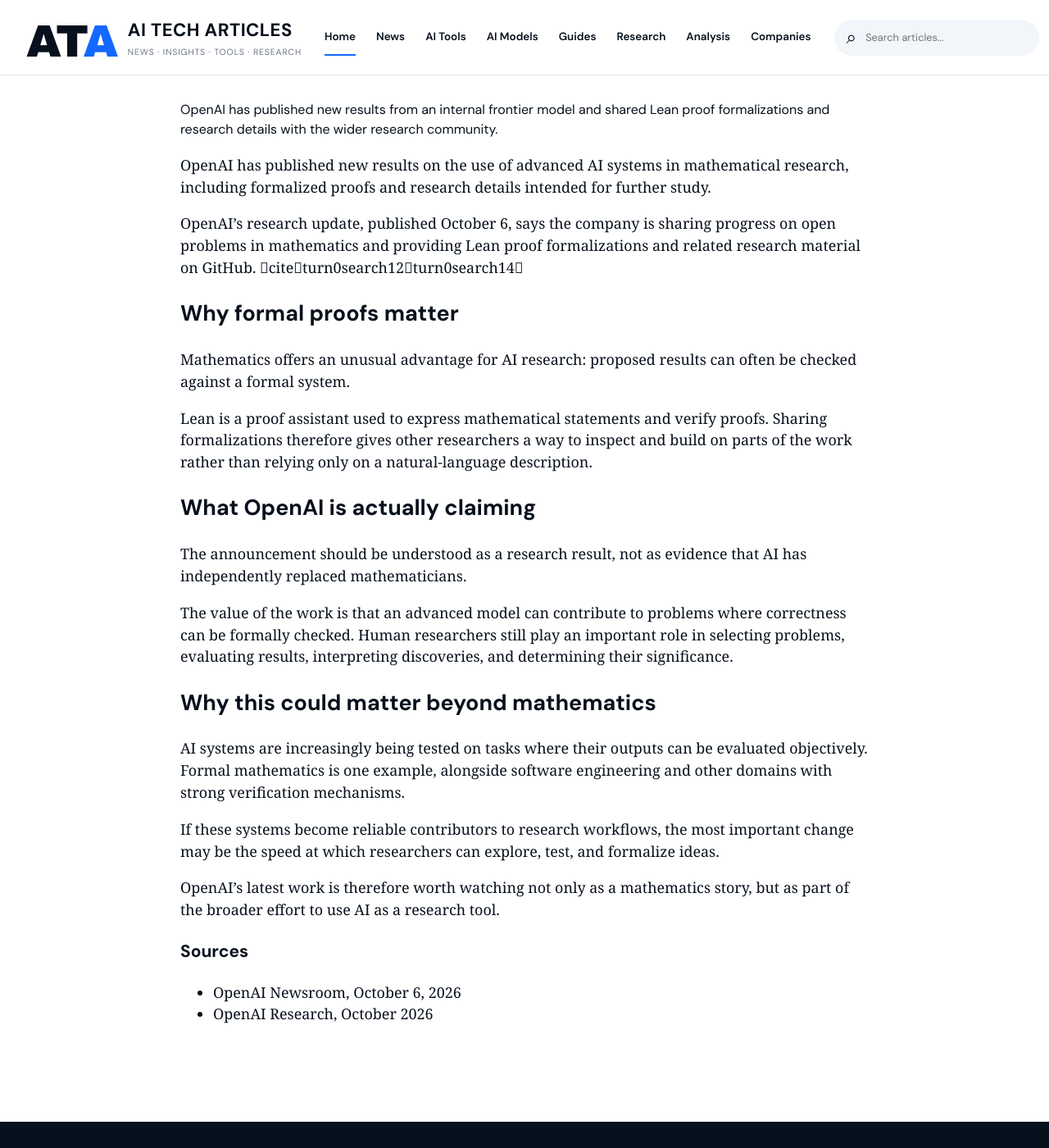
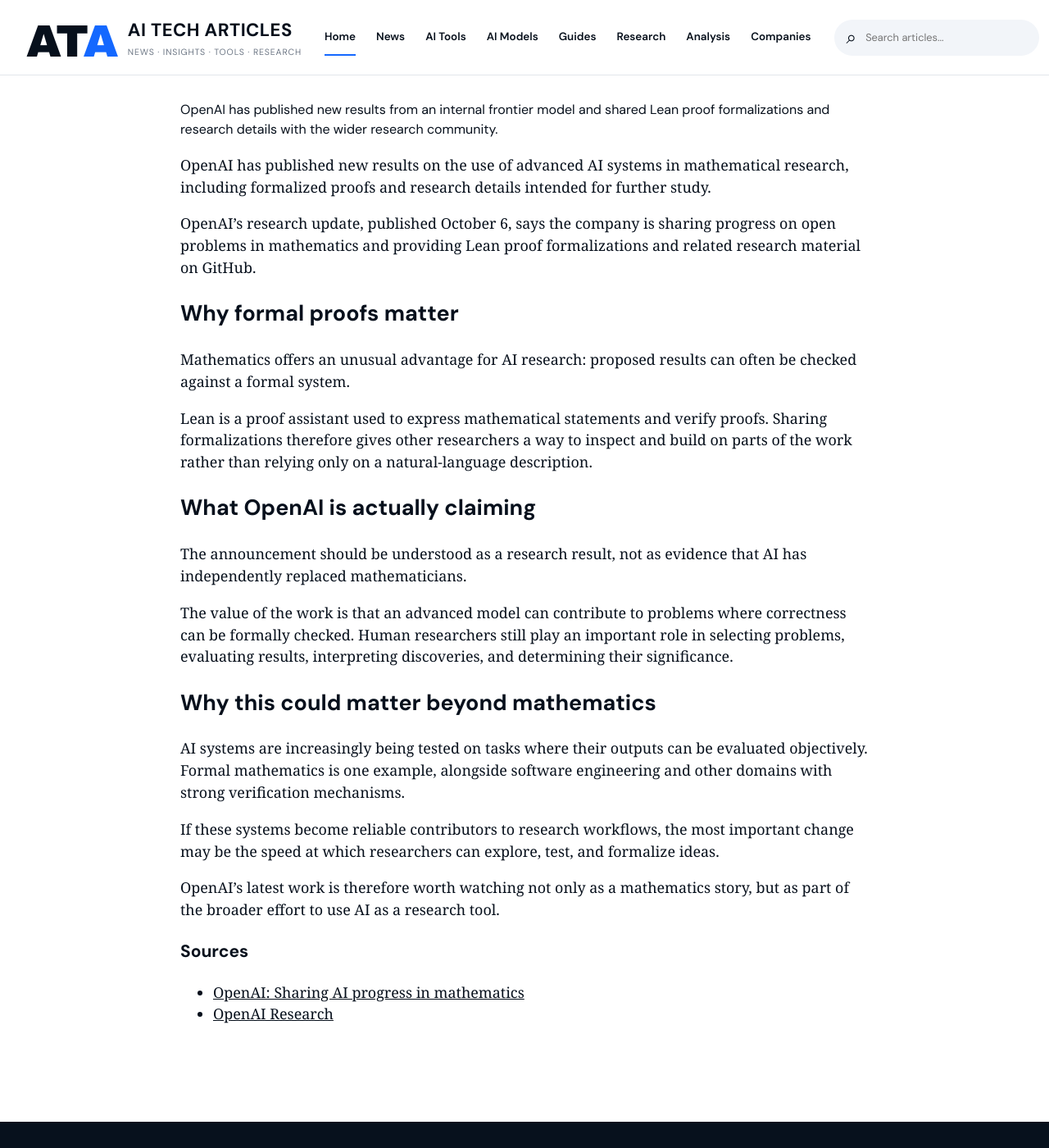
Before and after one commit to todaysnewsai/ChatGPTScope, a Jekyll site: the page built from research/2026-10-08-openai-ai-mathematics.md, in a window 1280 px wide and 1400 px high, scrolled down 438 px. Shown: the whole window at 82% size. Built offline with Jekyll 4.4.1, drawn with Linux system fonts in a browser that asks for light colours.

Commit message:
Add authoritative source links to article

```diff
--- a/research/2026-10-08-openai-ai-mathematics.md
+++ b/research/2026-10-08-openai-ai-mathematics.md
@@ -10,7 +10,7 @@
 
 OpenAI has published new results on the use of advanced AI systems in mathematical research, including formalized proofs and research details intended for further study.
 
-OpenAI's research update, published October 6, says the company is sharing progress on open problems in mathematics and providing Lean proof formalizations and related research material on GitHub. citeturn0search12turn0search14
+OpenAI's research update, published October 6, says the company is sharing progress on open problems in mathematics and providing Lean proof formalizations and related research material on GitHub.
 
 ## Why formal proofs matter
 
@@ -34,5 +34,5 @@
 
 ### Sources
 
-- OpenAI Newsroom, October 6, 2026
-- OpenAI Research, October 2026
+- [OpenAI: Sharing AI progress in mathematics](https://openai.com/index/sharing-ai-progress-in-mathematics/)
+- [OpenAI Research](https://openai.com/research/index/publication/)
```
